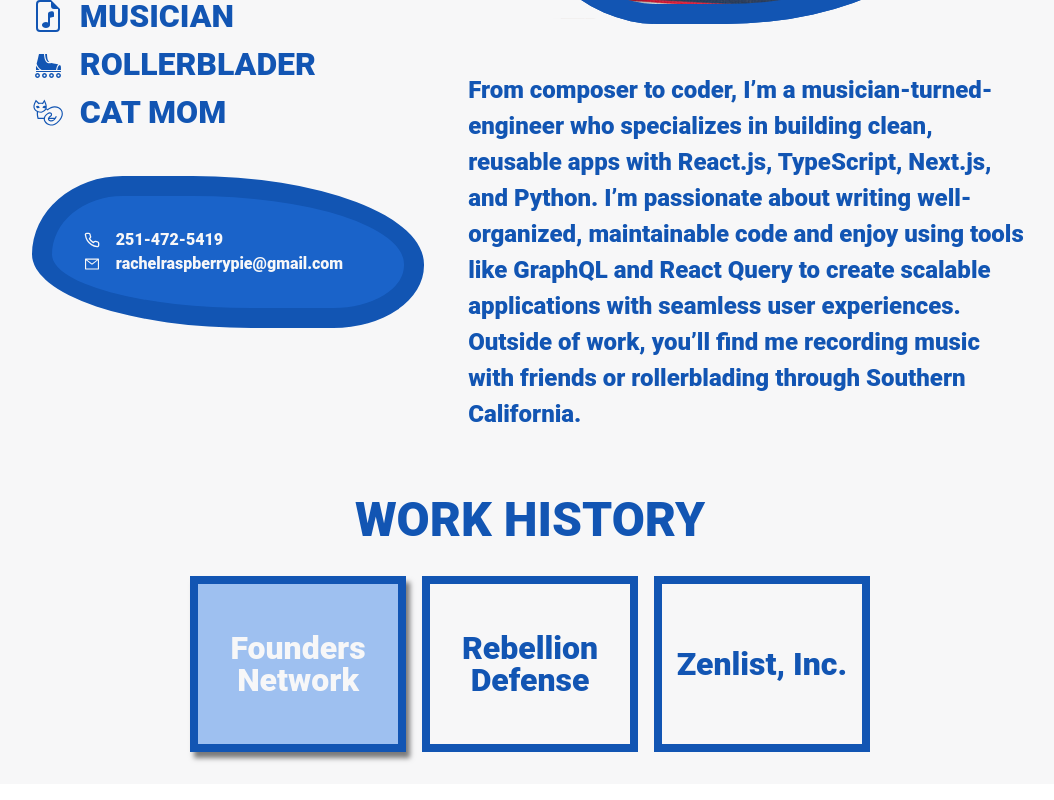
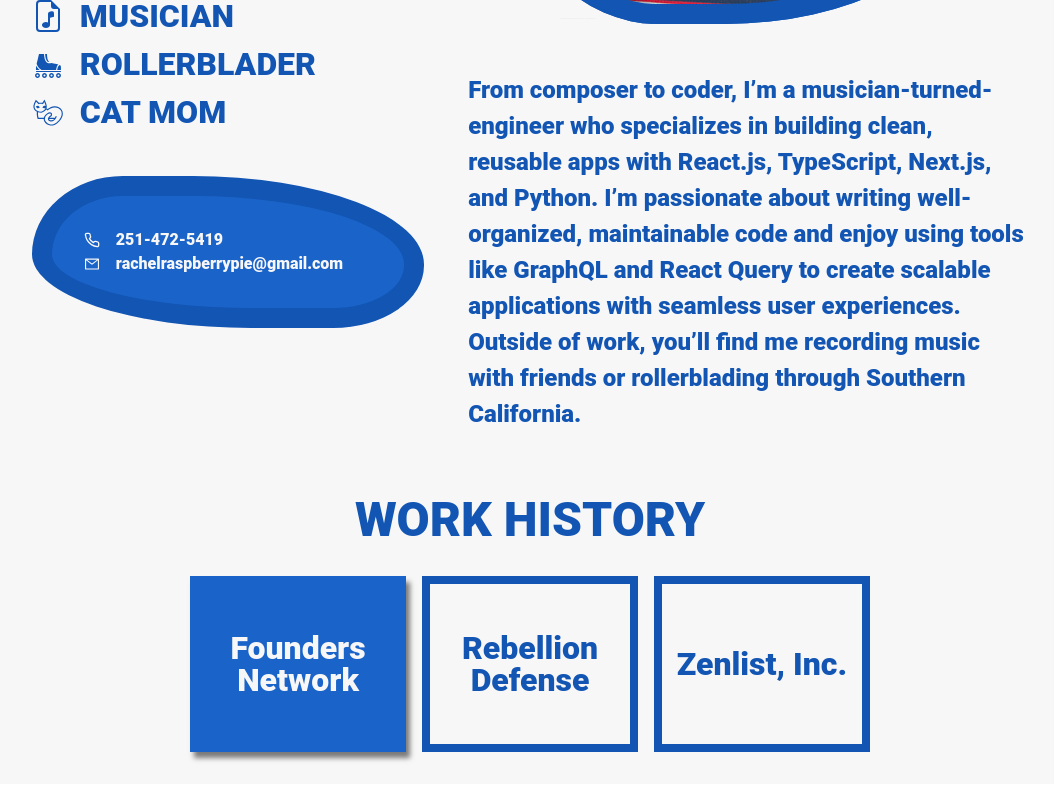
Before and after one commit to rachelhall/rachelhall, a React (Vite) app: page / in a window 1280 px wide. In both pictures the pointer is over the element 408 px from the left and 1148 px from the top of the page. Shown: the part 484-1284 px from the top of the page, without its empty margins (110-1164 px from the left). Built offline with nearby package versions, Linux system fonts and the light colour scheme; a web font is replaced by a local one.

Commit message:
colors update

```diff
--- a/src/components/Header/styles.scss
+++ b/src/components/Header/styles.scss
@@ -1,5 +1,6 @@
 .header {
   margin: 0 0 -20rem;
+  position: relative;
 
   @media (max-width: 1120px) {
     margin: 0 0 -24rem;
--- a/src/components/Nav/index.tsx
+++ b/src/components/Nav/index.tsx
@@ -13,7 +13,6 @@ interface IProps {
 
 export const Nav: React.FC<IProps> = ({ pages }) => {
   return (
-    <div>
     <ul className="nav--list">
       {pages.map((page) => (
         <li className="nav--item" key={page.url}>
@@ -23,6 +22,5 @@ export const Nav: React.FC<IProps> = ({ pages }) => {
         </li>
       ))}
     </ul>
-    </div>
   );
 };
--- a/src/components/Nav/styles.scss
+++ b/src/components/Nav/styles.scss
@@ -2,9 +2,11 @@
 }
 
 .nav--list {
+  position: relative;
   list-style-type: none;
   display: flex;
   justify-content: space-around;
+  z-index: 10;
 
   @media (max-width: 640px) {
     justify-content: space-between;
--- a/src/styleComponents/PortfolioItem/styles.scss
+++ b/src/styleComponents/PortfolioItem/styles.scss
@@ -36,9 +36,9 @@
 
 .portfolioItem--thumbnail:hover {
   box-shadow: 4px 6px 5px 0px rgba(0, 0, 0, 0.51);
-  background-color: var(--accent);
+  background-color: var(--secondary);
   color: var(--white);
-  border: 0.5rem solid var(--primary);
+  border: 0.5rem solid var(--secondary);
 }
 
 .portfolioItem--image {
```
Lines whose indentation alone changed are shown as unchanged.
